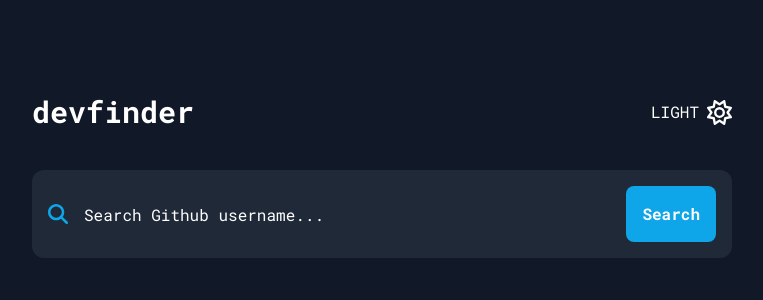
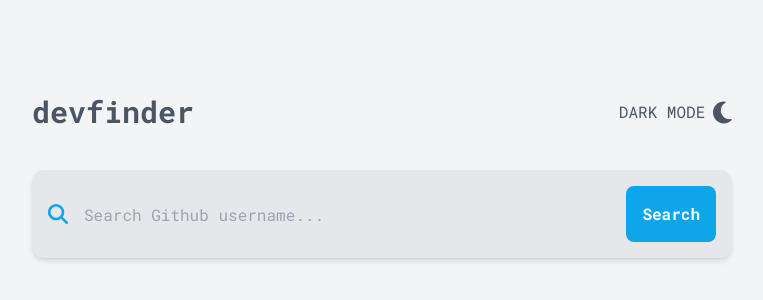
Before and after one commit to SebasPalmaSan/Github-front, a Next.js app: page / in a window 1280 px wide. Shown: the part 212-512 px from the top of the page, without its empty margins (258-1021 px from the left). Built offline with nearby package versions, Linux system fonts and the light colour scheme.

Commit message:
light/dark mode finish

```diff
--- a/src/app/layout.tsx
+++ b/src/app/layout.tsx
@@ -18,9 +18,9 @@ export default function RootLayout({
   children: React.ReactNode
 }) {
   return (
-    <html lang="en">
+    <html lang="en" className=''>
       <body className={robotoMono.className}>
-        <div className='px-4 grid place-content-center min-h-screen bg-gray-900'>
+        <div className='px-4 grid place-content-center min-h-screen dark:bg-gray-900 bg-gray-100'>
           <div className='sm:w-[500px] md:w-[600px] lg:w-[700px]'>
             <Navbar />
             {children}
--- a/src/components/FormSearchUser.tsx
+++ b/src/components/FormSearchUser.tsx
@@ -13,7 +13,7 @@ const FormSearchUser = ({getUser} : Props) => {
   };
 
   return (
-    <form onSubmit={handleSubmit} className="flex flex-wrap gap-2 bg-gray-800 p-4 items-center rounded-xl mb-6">
+    <form onSubmit={handleSubmit} className="flex flex-wrap gap-2 shadow-md dark:bg-gray-800 bg-gray-200 p-4 items-center rounded-xl mb-6">
         <span className="min-w-[20px]">
           <SearchIcons  className="fill-sky-500" />
         </span>
@@ -21,7 +21,7 @@ const FormSearchUser = ({getUser} : Props) => {
           name="username"
           type="text"
           placeholder="Search Github username..."
-          className="h-14 flex-1 rounded-lg bg-transparent p-2 text-white placeholder:text-white focus:outline-none focus:ring-2 focus:ring-sky-500"
+          className="h-14 flex-1 rounded-lg bg-transparent p-2 dark:text-white dark:placeholder:text-white focus:outline-none focus:ring-2 focus:ring-sky-500"
         />
         <button className="bg-sky-500 rounded-lg py-4 px-4 text-white font-bold">Search</button>
       </form>
--- a/src/components/Navbar.tsx
+++ b/src/components/Navbar.tsx
@@ -1,15 +1,54 @@
+'use client'
+
 import SunIcon from '@/components/icons/SunIcon';
+import MoonIcon from '@/components/icons/MoonIcon';
+import { useEffect, useState } from 'react';
+
+const initialThemeState = () => {
+  if(localStorage.getItem('theme')) {
+    return localStorage.getItem('theme') as 'light' | 'dark';
+  }
+   return window.matchMedia('(prefers-color-scheme: dark)').matches ? 'dark' : 'light';
+};
 const Navbar = () => {
+
+  const [theme, setTheme] = useState<'light' | 'dark'>(initialThemeState);
+
+  useEffect(() => {
+    if (theme === 'dark') {
+      document.documentElement.classList.add('dark');
+    } else {
+      document.documentElement.classList.remove('dark');
+    }
+    localStorage.setItem('theme', theme);
+  }, [theme]);
+
+  const handleTheme = () => {
+    setTheme(theme === 'light' ? 'dark' : 'light');
+  };
+
+
   return (
     <header className='flex items-center space-x-2 mb-10'>
-        <h1 className='flex-grow text-3xl font-bold text-white'>devfinder</h1>
+        <h1 className='flex-grow text-3xl font-bold text-gray-600 dark:text-white'>devfinder</h1>
 
-            <span className="uppercase text-white">Light</span>
-            <button>
+            <span className="uppercase text-gray-600 dark:text-white">
+              {theme === 'light' ? 'dark mode' : 'light mode'}
+            </span>
+            <button onClick={handleTheme}>
+              {
+                theme === 'light' ?
+                <MoonIcon
+                className='fill-gray-600 dark:fill-white'
+                height={25}
+                />
+                :
                 <SunIcon
-                className='fill-white'
-                width={25}
+                className='fill-gray-600 dark:fill-white'
+                height={25}
                 />
+              }
+
             </button>
     </header>
   )
--- a/src/components/UserCardInfo.tsx
+++ b/src/components/UserCardInfo.tsx
@@ -19,7 +19,7 @@ function validateUrl(url: string) {
 
 const UserCardInfo = ({user}: Props) => {
   return (
-    <article className="grid-areas rounded-xl bg-gray-800 p-4 text-white">
+    <article className="grid-areas rounded-xl shadow-md dark:shadow-none bg-white dark:bg-gray-800 p-4 text-gray-700 dark:text-white">
         <div className="sectionLogo mr-3 grid h-24 w-24 place-content-center overflow-hidden rounded-full bg-gray-200 p-1 lg:mx-auto">
             <Image
                 src={user.avatar_url}
@@ -44,7 +44,7 @@ const UserCardInfo = ({user}: Props) => {
         <p className="sectionDescription mt-4 leading-loose">
             {user.bio ||'Sin user bio'}
         </p>
-        <div className="p-6 mt-4 sectionNumber flex justify-around bg-gray-900 rounded-xl text-center">
+        <div className="p-6 mt-4 sectionNumber flex justify-around bg-gray-200 dark:bg-gray-900 rounded-xl text-center">
             <article>
                 <p>Repos</p>
                 <p className="font-bold text-xl">{user.public_repos}</p>
@@ -62,7 +62,7 @@ const UserCardInfo = ({user}: Props) => {
             <article className="flex space-x-2">
                 <i>
                     <LocationIcon
-                        className="h-full w-full fill-white"
+                        className="h-full w-full dark:fill-white fill-gray-800"
                         width={"1rem"}
                     />
                 </i>
@@ -71,7 +71,7 @@ const UserCardInfo = ({user}: Props) => {
             <article className="flex space-x-2">
                 <i>
                     <LinkIcon
-                        className="h-full w-full fill-white"
+                        className="h-full w-full dark:fill-white fill-gray-800"
                         width={"1rem"}
                     />
                 </i>
@@ -80,7 +80,7 @@ const UserCardInfo = ({user}: Props) => {
             <article className="flex space-x-2">
                 <i>
                     <TwitterIcon
-                        className="h-full w-full fill-white"
+                        className="h-full w-full dark:fill-white fill-gray-800"
                         width={"1rem"}
                     />
                 </i>
@@ -89,7 +89,7 @@ const UserCardInfo = ({user}: Props) => {
             <article className="flex space-x-2">
                 <i>
                     <BuildingIcon
-                        className="h-full w-full fill-white"
+                        className="h-full w-full dark:fill-white fill-gray-800"
                         width={"1rem"}
                     />
                 </i>
--- a/tailwind.config.js
+++ b/tailwind.config.js
@@ -15,4 +15,5 @@ module.exports = {
     },
   },
   plugins: [],
+  darkMode: 'class',
 }
```
